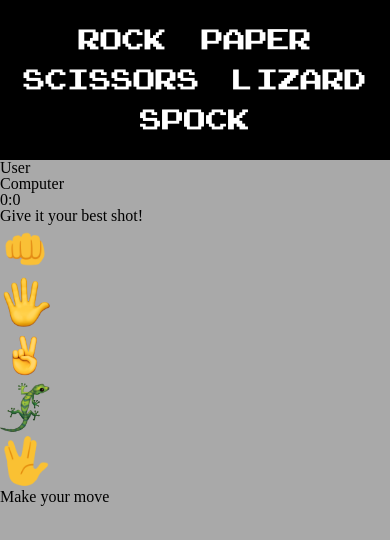
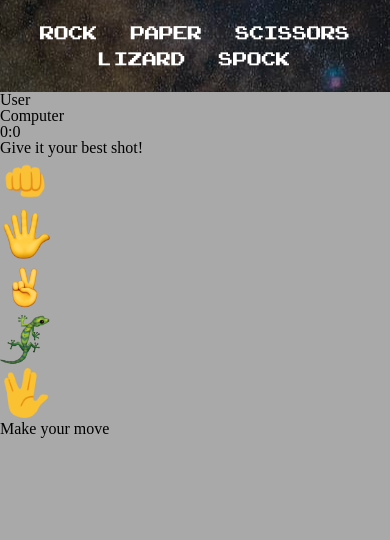
Before and after one commit to robhhr/rock-paper-scissors-lizard-spock, a website: page index.html in a window 390 px wide. Drawn offline with Linux system fonts and the light colour scheme.

Commit message:
Style mobile header

```diff
--- /dev/null
+++ b/src/sass/_body.scss
@@ -0,0 +1,22 @@
+body {
+    background-color: darkgray;
+}
+
+// .video{
+//     overflow:hidden;
+//     padding-bottom:56.25%;
+//     position:relative;
+//     height:0;
+//     iframe {
+//         left:0;
+//         top:0;
+//         height:100%;
+//         width:100%;
+//         position:absolute;
+//     }
+// }
+
+.game {
+    display: flex;
+    flex-direction: column;
+}
--- a/src/sass/_header.scss
+++ b/src/sass/_header.scss
@@ -1,10 +1,12 @@
 header {
-    background: black;
+    background: linear-gradient(rgba( 0, 0, 0,.5)), url(/images/mobile-background.jpg);
+    background-position: center;
+    background-repeat: no-repeat;
     padding: 20px;
     p {
         color: white;
         text-align: center;
-        font-size: 40px;
+        font-size: $header-mobile;
         font-family: 'ArcadeClassic';
         font-weight: normal;
         font-style: normal;
--- a/src/sass/_main.scss
+++ b/src/sass/_main.scss
@@ -4,16 +4,7 @@ html, body {
     box-sizing: border-box;
 }
 
-body {
-    background-color: darkgray;
-}
-
 img {
     width: 50px;
     height: 50px;
 }
-
-.game {
-    display: flex;
-    flex-direction: column;
-}
--- /dev/null
+++ b/src/sass/_variables.scss
@@ -0,0 +1,2 @@
+// Text size variables
+$header-mobile: 26px;
--- a/src/sass/style.scss
+++ b/src/sass/style.scss
@@ -1,4 +1,6 @@
 @import 'reset';
 @import 'font';
+@import 'variables';
 @import 'header';
+@import 'body';
 @import 'main';
```
Also changed, not shown: index.html (+3 -0 lines), build/css/style.min.css, images/mobile-background.jpg (added), 1 other file.
